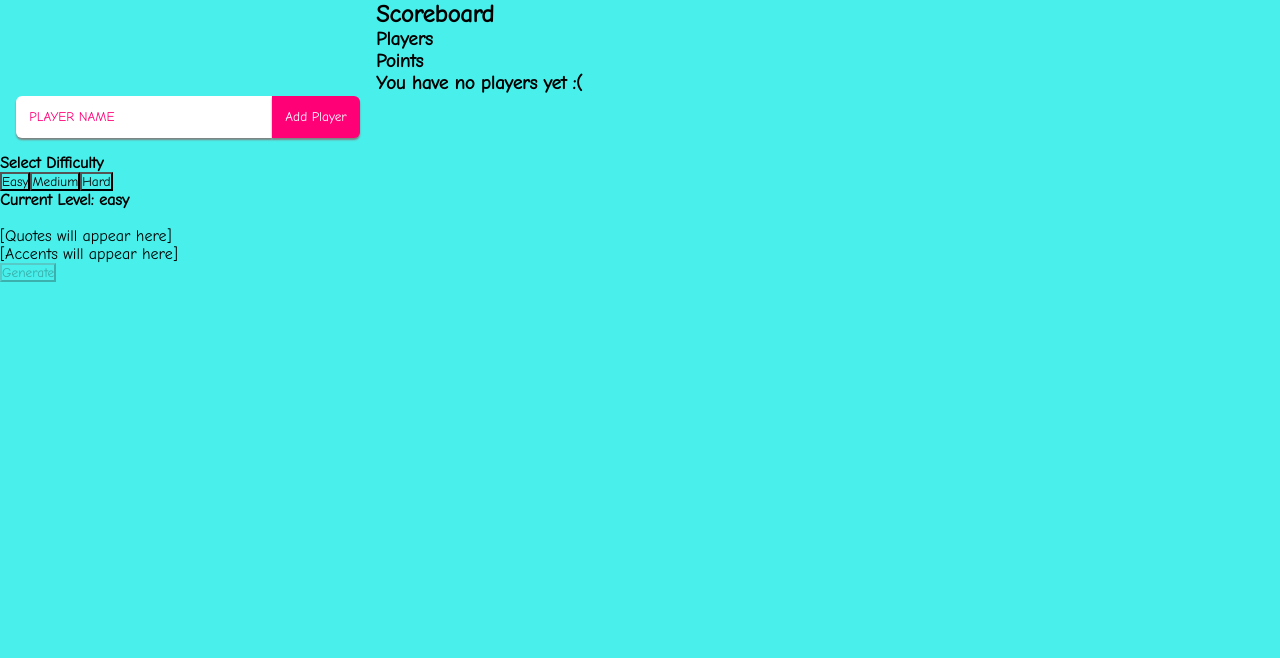
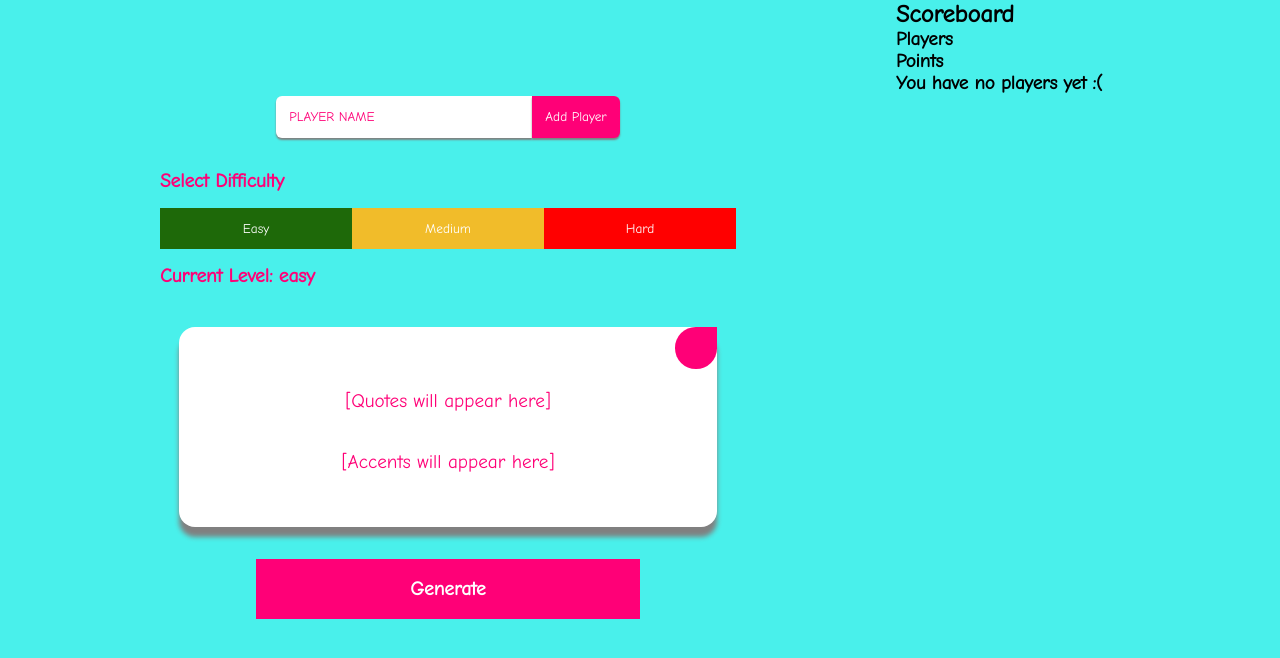
Before and after one commit to emr404/wta, a React (Create React App) app: page / in a window 1280 px wide. Shown: the top 658 px of the page. Built offline with nearby package versions, Linux system fonts and the light colour scheme.

Commit message:
Added Styling to Game Component

```diff
--- a/src/scss/_AddPlayer.scss
+++ b/src/scss/_AddPlayer.scss
@@ -5,10 +5,6 @@
     align-items: center;
     padding: 1em;
     margin-top: 10vh;
-
-
-
-
 
 .PlayerField {
     border: none;
@@ -37,8 +33,6 @@
     outline: none;
     cursor: pointer;
 
-
-
     &:hover {
         transition: 1s ease;
         transform: scale(0.95);
@@ -46,31 +40,22 @@
 }
 }
 
-
 @media (max-width:768px) {
     .PlayerContainer {
-        margin-top: 5vh;
+        margin-top: 3vh;
 
         form{
             display: flex;
         .PlayerField {
-            width: 30vw;
-            height: 10vh;
+            min-width: 40vw;
+
         }
 
         .PlayerBtn {
-            width: 10vw;
+            min-width: 25vw;
             padding: 1em 0em ;
-            height: 10vh;
 
         }
     }
-
-
     }
-
-
-
-
-
 }
--- a/src/scss/_Game.scss
+++ b/src/scss/_Game.scss
@@ -0,0 +1,140 @@
+.GameContainer {
+    display: flex;
+    flex-direction: column;
+    justify-content: center;
+    min-width: 70vw;
+    margin-top: 2vh;
+    margin: auto;
+
+.DifficultyContainer {
+    margin: auto;
+    margin-top: 0vh;
+
+    h4 {
+        color: #FF0077;
+        font-size: 1.2em;
+        margin-top: 2vh;
+    }
+    .Easy {
+        background-color: #1e6909;
+
+    }
+
+    .Medium {
+        background-color: #f1bc2a;
+    }
+
+    .Hard {
+        background-color: #FF0000;
+    }
+
+    button {
+        width: 15vw;
+        border: none;
+        color: white;
+        padding: 1em;
+        cursor: pointer;
+        outline: none;
+        margin-top: 2vh;
+
+        &:hover {
+            transition: 0.8s ease;
+            transform: scale(0.98);
+        }
+}
+
+}
+
+.AccentContainer {
+    background-color: white;
+    width: 60%;
+    margin: auto;
+    border-radius: 1em;
+    padding: 1em;
+    position: relative;
+    min-height: 20vh;
+    box-shadow: 0px 10px 5px 0px grey;
+    margin-top: 5vh;
+
+
+
+.Difficulty {
+    text-transform: uppercase;
+}
+
+
+
+
+.QuoteText {
+
+    text-align: center;
+    padding-top: 1.5em;
+    color: #FF0077;
+    font-size: 1.2em;
+    background-color: white;
+}
+
+.Timer {
+    position: absolute;
+    background-color: #FF0077;
+    color: white;
+    padding: 1.3em;
+
+    border-radius: 50% 0 50% 50%;
+    right: 0;
+    top: 0;
+    z-index: 2;
+
+    p {
+        background-color: #FF0077;
+        font-size: 1em;
+    }
+}
+.Accent {
+    color: #FF0077;
+    padding: 2em;
+    font-size: 1.2em;
+    text-align: center;
+    background-color: white;
+}
+}
+
+.GenerateBtnContainer {
+    margin: auto;
+    margin-top: 2em;
+
+
+.GenerateBtn {
+    border: none;
+    color: white;
+    padding: 1em;
+    min-width: 30vw;
+    background-color: #FF0077;
+    cursor: pointer;
+    margin: auto;
+    outline: none;
+    font-weight: bolder;
+    font-size: 1.2em;
+
+    &:hover {
+        transition: 0.8s ease;
+        transform: scale(0.98);
+    }
+
+}
+}
+
+
+@media (max-width: 768px) {
+
+    .AccentContainer {
+        width: 90vw;
+    }
+
+    .DifficultyContainer button {
+        width: 30vw;
+        padding: 0.8em;
+        margin-top: 1.5vh;
+    }
+}
+}
```
